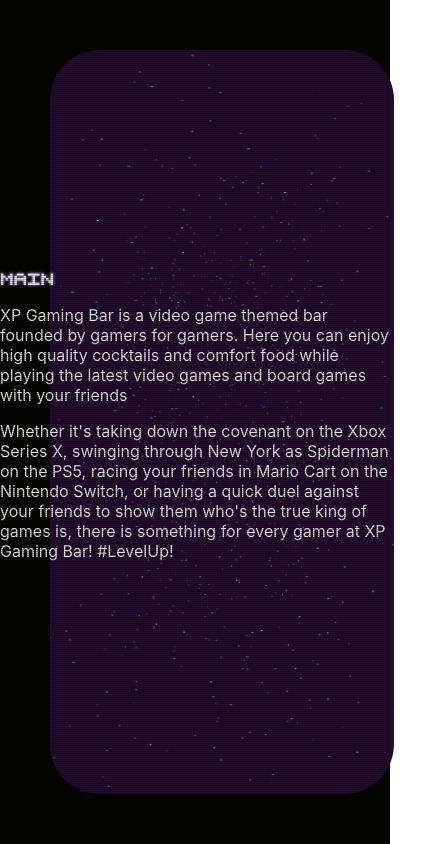
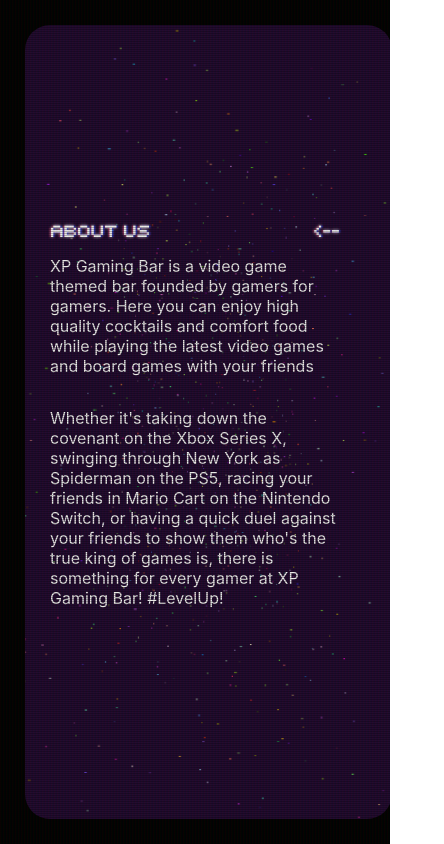
Before and after one commit to Mcas4150/xp-bar, a React (Create React App) app: page /about in a window 390 px wide. Shown: the whole page, 444 px wide, since content can reach past the window. Built offline with nearby package versions, Linux system fonts and the light colour scheme.

Commit message:
update header component

```diff
--- a/src/App.js
+++ b/src/App.js
@@ -1,7 +1,6 @@
 import styled from "@emotion/styled";
 import { BrowserRouter as Router, Route, Switch } from "react-router-dom";
 import "./App.css";
-
 
 import Main from "./components/pages/main";
 import About from "./components/pages/about";
@@ -39,6 +38,7 @@
   height: 100vh;
   width: 100vw;
   display: flex;
+  overflow: hidden;
 `;
 
 const Content = styled.div`
@@ -48,6 +48,5 @@
   width: 100vw;
   height: 100vh;
   align-items: center;
+  overflow: hidden;
 `;
-
-const Frame = styled.div``;
--- a/src/BackgroundCanvas.css
+++ b/src/BackgroundCanvas.css
@@ -5,3 +5,10 @@
 
   width: 100vw;
 }
+
+@media only screen and (max-width: 600px) {
+  canvas {
+    border-radius: 50px;
+    padding: 25px;
+  }
+}
--- a/src/components/pages/about.jsx
+++ b/src/components/pages/about.jsx
@@ -1,15 +1,25 @@
-import React, { Component } from 'react'
-import PageHeader from "./pageHeader"
+import React, { Component } from "react";
+import PageHeader from "./pageHeader";
+import { ContentPage } from "../../utils/shared";
 
 export default class About extends Component {
   render() {
     return (
-      <div>
-        <PageHeader/>
-          <p>XP Gaming Bar is a video game themed bar founded by gamers for gamers. Here you can enjoy high quality cocktails and comfort food while playing the latest video games and board games with your friends</p><p>Whether it's taking down the covenant on the Xbox Series X, swinging through New York as Spiderman on the PS5, racing your friends in Mario Cart on the Nintendo Switch, or having a quick duel against your friends to show them who's the true king of games is, there is something for every gamer at XP Gaming Bar!
-            #LevelUp!
-          </p>
-      </div>
-    )
+      <ContentPage>
+        <PageHeader title="About Us"/>
+        <p>
+          XP Gaming Bar is a video game themed bar founded by gamers for gamers.
+          Here you can enjoy high quality cocktails and comfort food while
+          playing the latest video games and board games with your friends
+        </p>
+        <p>
+          Whether it's taking down the covenant on the Xbox Series X, swinging
+          through New York as Spiderman on the PS5, racing your friends in Mario
+          Cart on the Nintendo Switch, or having a quick duel against your
+          friends to show them who's the true king of games is, there is
+          something for every gamer at XP Gaming Bar! #LevelUp!
+        </p>
+      </ContentPage>
+    );
   }
 }
--- a/src/components/pages/contact.jsx
+++ b/src/components/pages/contact.jsx
@@ -1,19 +1,17 @@
-import React, { Component } from 'react'
+import React, { Component } from "react";
 import styled from "@emotion/styled";
-import PageHeader from "./pageHeader"
+import PageHeader from "./pageHeader";
+import { ContentPage } from "../../utils/shared";
 
 export default class Contact extends Component {
   render() {
     return (
-      <div>
-        <PageHeader/>
-          Contact Page
-      </div>
-    )
+      <ContentPage>
+        <PageHeader title="Contact Us"/>
+        Contact Page
+      </ContentPage>
+    );
   }
 }
 
-const ContactContainer = styled.div`
-
-
-`;
+const ContactContainer = styled.div``;
--- a/src/components/pages/games.jsx
+++ b/src/components/pages/games.jsx
@@ -5,6 +5,7 @@
 import psLogo from "../../imgs/playstation.png";
 import switchLogo from "../../imgs/switch.png";
 import chessLogo from "../../imgs/chess.png";
+import { ContentPage } from "../../utils/shared";
 
 export const Games = () => {
   const [dimensions, setDimensions] = useState({
@@ -76,18 +77,11 @@
   );
 };
 
-const GamesPage = styled.div`
-  display: flex;
-  justify-content: center;
-  align-items: center;
-  flex-direction: column;
-`;
+const GamesPage = styled(ContentPage)``;
 
 const GamesContainer = styled.div`
   width: 75%;
   display: grid;
-  grid-template-areas: "xbox playstation" "switch board";
-  grid-template-columns: "1fr 1fr";
 `;
 
 const System = styled.div`
--- a/src/components/pages/pageHeader.jsx
+++ b/src/components/pages/pageHeader.jsx
@@ -1,20 +1,34 @@
-import React, { Component } from 'react'
+import React, { Component } from "react";
 import styled from "@emotion/styled";
 import { Link } from "react-router-dom";
 
 export default class PageHeader extends Component {
   render() {
     return (
-      <div>
-        <MenuLink to={{ pathname: `/` }}>Main</MenuLink>
-      </div>
-    )
+      <HeaderContainer>
+        <Title>{this.props.title}</Title>
+        <MenuLink to={{ pathname: `/` }}>{"<--"}</MenuLink>
+      </HeaderContainer>
+    );
   }
 }
+
+const HeaderContainer = styled.div`
+  display: flex;
+  justify-content: space-between;
+  width: 100%;
+`;
+
+const Title = styled.div`
+  color: white;
+
+  font-family: retro_computer_personal_use;
+  animation: textShadow 7.6s infinite;
+`;
 
 const MenuLink = styled(Link)`
   color: white;
   text-decoration: none;
   font-family: retro_computer_personal_use;
   animation: textShadow 7.6s infinite;
-`
+`;
--- a/src/components/pages/vip.jsx
+++ b/src/components/pages/vip.jsx
@@ -1,13 +1,14 @@
 import React, { Component } from 'react'
 import PageHeader from "./pageHeader"
+import { ContentPage } from "../../utils/shared";
 
 export default class VipRoom extends Component {
   render() {
     return (
-      <div>
-        <PageHeader/>
+      <ContentPage>
+        <PageHeader title="VIP Room"/>
           Vip Room Page
-      </div>
+      </ContentPage>
     )
   }
 }
--- a/src/utils/shared.jsx
+++ b/src/utils/shared.jsx
@@ -1,6 +1,14 @@
 import styled from "@emotion/styled";
 
 export const BitBlur = styled.div`
-font-family: retro_computer_personal_use;
-animation: textShadow 7.6s infinite;
-`
+  font-family: retro_computer_personal_use;
+  animation: textShadow 7.6s infinite;
+`;
+
+export const ContentPage = styled.div`
+  display: flex;
+  justify-content: center;
+  align-items: center;
+  flex-direction: column;
+  padding: 50px;
+`;
```
